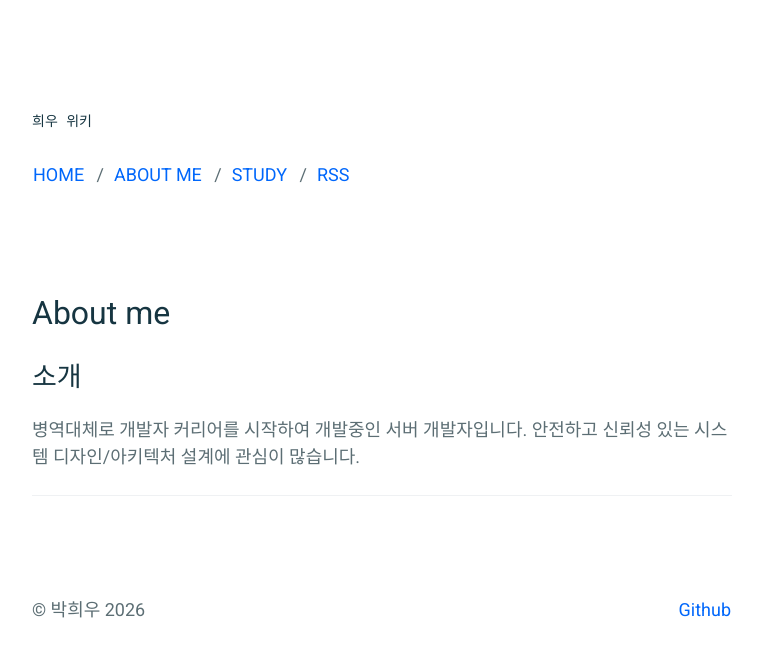
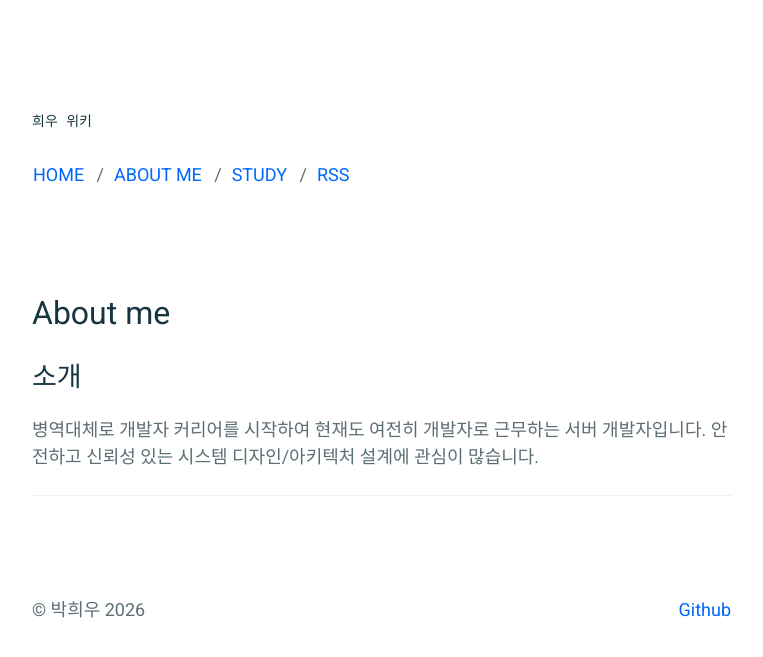
Before and after one commit to parkhuiwo0/parkhuiwo0.github.io, a Jekyll site: the page built from _pages/about.md, in a window 1280 px wide. Shown: the top 657 px of the page, without its empty margins (258-1021 px from the left). Built offline with Jekyll 4.4.1, drawn with Linux system fonts in a browser that asks for light colours.

Commit message:
Update about.md

```diff
--- a/_pages/about.md
+++ b/_pages/about.md
@@ -5,6 +5,6 @@ permalink: /about/
 ---
 
 # 소개
-병역대체로 개발자 커리어를 시작하여 개발중인 서버 개발자입니다. 안전하고 신뢰성 있는 시스템 디자인/아키텍처 설계에 관심이 많습니다.
+병역대체로 개발자 커리어를 시작하여 현재도 여전히 개발자로 근무하는 서버 개발자입니다. 안전하고 신뢰성 있는 시스템 디자인/아키텍처 설계에 관심이 많습니다.
 
 ----
```
